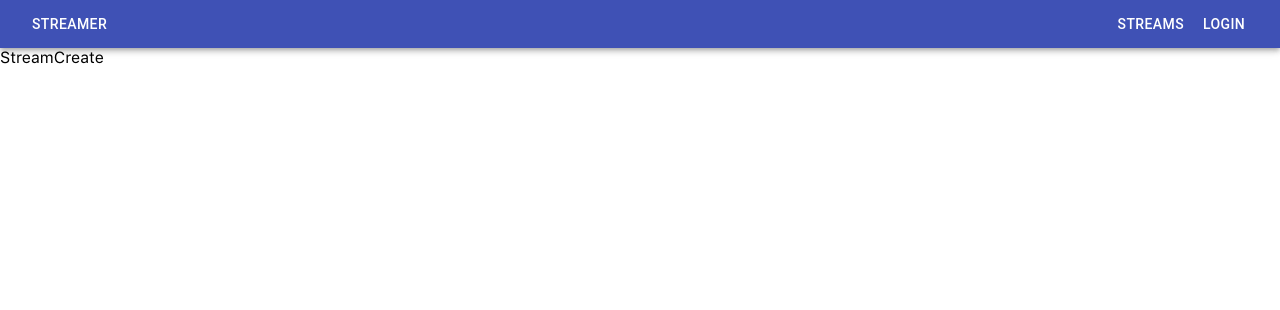
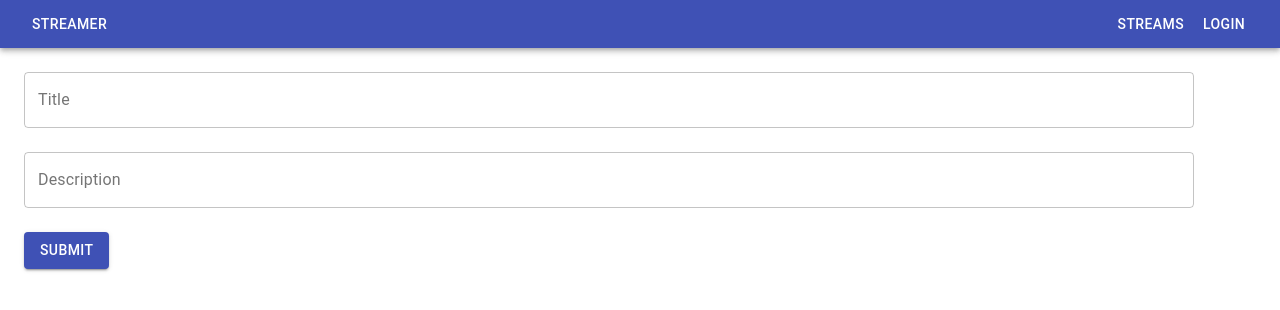
Before and after one commit to Leandrensen/react-generic-crud, a React (Create React App) app: page /streams/new in a window 1280 px wide. Shown: the top 310 px of the page. Built offline with nearby package versions, Linux system fonts and the light colour scheme.

Commit message:
redux-form + createStream form created

```diff
--- a/package.json
+++ b/package.json
@@ -63,6 +63,7 @@
         "react-router-dom": "^5.1.2",
         "react-scripts": "3.4.1",
         "redux": "^4.0.5",
+        "redux-form": "^8.3.6",
         "redux-thunk": "^2.3.0",
         "webpack-spritesmith": "^1.1.0"
     }
--- a/src/components/Login/Login.jsx
+++ b/src/components/Login/Login.jsx
@@ -4,17 +4,6 @@ import { makeStyles } from '@material-ui/core/styles';
 import GoogleAuth from '../../containers/GoogleAuth';
 
 const Login = (props) => {
-    const [username, setUsername] = useState('');
-    const [password, setPassword] = useState('');
-
-    const handleSubmit = () => {
-        return;
-    };
-
-    const clearErrors = () => {
-        return;
-    };
-
     // CSS ///////////////////////////
     const useStyles = makeStyles((theme) => ({
         login: {
@@ -28,6 +17,17 @@ const Login = (props) => {
 
     const classes = useStyles();
     /////////////////////////////////
+
+    const [username, setUsername] = useState('');
+    const [password, setPassword] = useState('');
+
+    const handleSubmit = () => {
+        return;
+    };
+
+    const clearErrors = () => {
+        return;
+    };
 
     return (
         <Box className={classes.login}>
--- a/src/components/Streams/StreamCreate.jsx
+++ b/src/components/Streams/StreamCreate.jsx
@@ -1,8 +1,77 @@
 import React from 'react';
-import Box from '@material-ui/core/Box';
+import { Field } from 'redux-form';
+import { Box, TextField, FormControl, Button } from '@material-ui/core';
+import { makeStyles } from '@material-ui/core/styles';
 
-const StreamCreate = () => {
-    return <Box>StreamCreate</Box>;
+const renderTextField = (formProps) => {
+    const {
+        input,
+        label,
+        meta: { touched, invalid, error },
+    } = formProps;
+
+    return (
+        <TextField
+            type='text'
+            variant='outlined'
+            label={label}
+            error={touched && invalid}
+            helperText={touched && error}
+            fullWidth={true}
+            {...input}
+        />
+    );
+};
+
+const StreamCreate = (props) => {
+    // CSS ///////////////////////////
+    const useStyles = makeStyles((theme) => ({
+        root: {
+            display: 'flex',
+            margin: theme.spacing(3),
+        },
+        form: {
+            width: '95%',
+        },
+        formControl: {},
+        field: {
+            width: '100%',
+            '&:first-of-type': {
+                marginTop: 0,
+            },
+            marginTop: theme.spacing(3),
+        },
+        submitButton: {
+            marginTop: theme.spacing(3),
+        },
+    }));
+
+    const classes = useStyles();
+    /////////////////////////////////
+
+    const { handleSubmit } = props;
+
+    const onSubmit = (formValues) => {
+        console.log(formValues);
+    };
+
+    return (
+        <Box className={classes.root}>
+            <form className={classes.form} onSubmit={handleSubmit(onSubmit)}>
+                <FormControl className={classes.formControl} fullWidth={true}>
+                    <Box className={classes.field}>
+                        <Field name='title' component={renderTextField} label='Title' className={classes.field} />
+                    </Box>
+                    <Box className={classes.field}>
+                        <Field name='description' component={renderTextField} label='Description' />
+                    </Box>
+                </FormControl>
+                <Button type='submit' variant='contained' color='primary' className={classes.submitButton}>
+                    Submit
+                </Button>
+            </form>
+        </Box>
+    );
 };
 
 export default StreamCreate;
--- /dev/null
+++ b/src/containers/StreamCreate/index.js
@@ -0,0 +1,21 @@
+import React from 'react';
+import { reduxForm } from 'redux-form';
+import StreamCreate from '../../components/Streams/StreamCreate';
+
+const StreamCreateContainer = (props) => <StreamCreate {...props} />;
+
+const validate = (formValues) => {
+    const errors = {};
+
+    if (!formValues.title) {
+        errors.title = 'Please enter a title';
+    }
+
+    if (!formValues.description) {
+        errors.description = 'Please enter a description';
+    }
+
+    return errors;
+};
+
+export default reduxForm({ form: 'streamCreate', validate: validate })(StreamCreateContainer);
--- a/src/reducers/index.js
+++ b/src/reducers/index.js
@@ -3,6 +3,7 @@ import { connectRouter } from 'connected-react-router';
 import history from '../history';
 
 // Reducers
+import { reducer as reduxFormReducer } from 'redux-form';
 import songsReducer from './songsReducer';
 import selectedSongReducer from './selectedSongReducer';
 import googleAuthReducer from './googleAuthReducer';
@@ -11,6 +12,7 @@ import googleAuthReducer from './googleAuthReducer';
 //Basicamente este combineReducers es el que arma el "state" con las keys, y los resultados de lo que devuelven los reducers que le pasas a las keys
 const appReducer = combineReducers({
     router: connectRouter(history),
+    form: reduxFormReducer,
     songs: songsReducer,
     selectedSong: selectedSongReducer,
     googleAuth: googleAuthReducer,
--- a/src/routes.js
+++ b/src/routes.js
@@ -6,7 +6,7 @@ import Header from './containers/Header';
 import Login from './containers/Login';
 import Page404 from './containers/Page404';
 import StreamList from './components/Streams/StreamList';
-import StreamCreate from './components/Streams/StreamCreate';
+import StreamCreate from './containers/StreamCreate';
 import StreamEdit from './components/Streams/StreamEdit';
 import StreamDelete from './components/Streams/StreamDelete';
 import StreamShow from './components/Streams/StreamShow';
```
Also changed, not shown: 1 other file (tests, documents, lock files or other folders).
